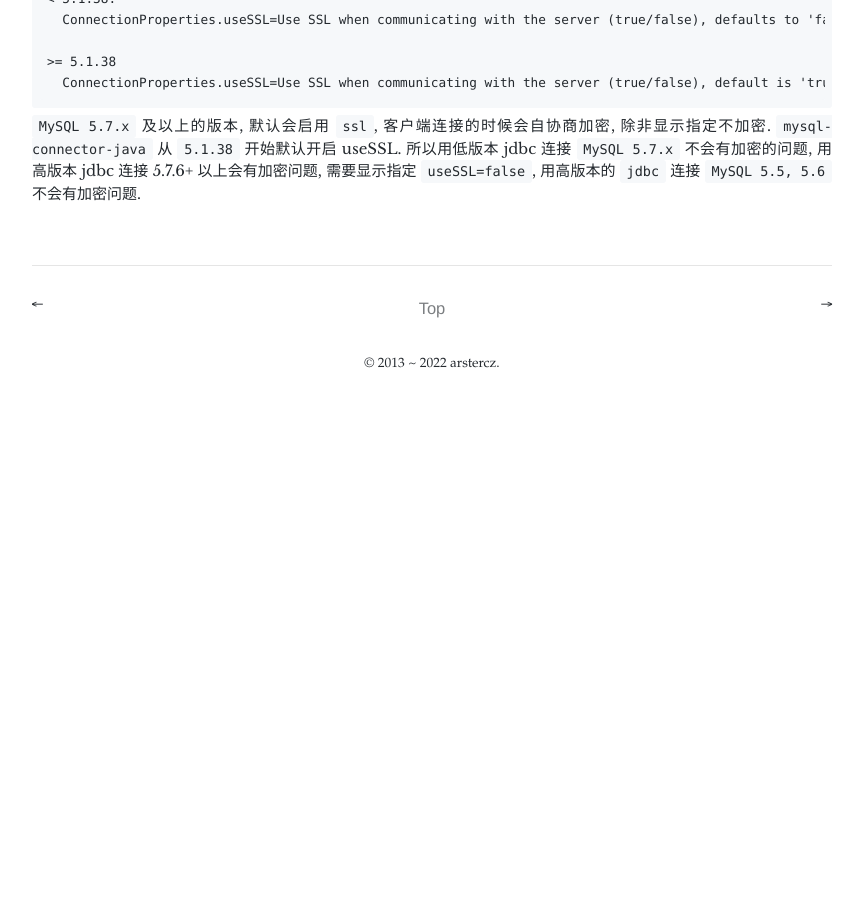
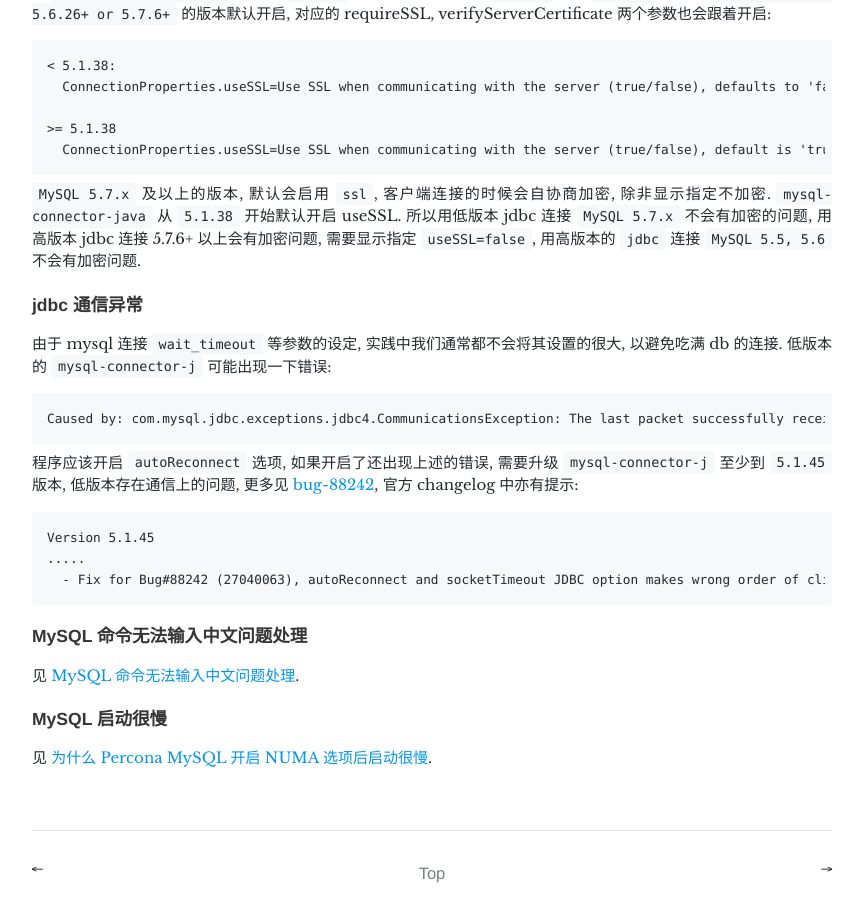
Before and after one commit to arstercz/arstercz.github.io, a Jekyll site: the page built from _posts/2020-10-23-mysql-jdbc-cause-issue-list.md, in a window 1280 px wide and 900 px high, scrolled down 1044 px. Shown: the whole window, without its empty margins (208-1071 px from the left). Built offline with Jekyll 4.4.1, drawn with Linux system fonts in a browser that asks for light colours; comment, search, counter and statistics services are not loaded; before the commit the page ends 1449 px from its top, so only the background shows below that; some of the changed text lies outside the part shown.

Commit message:
mv and add mysql jdbc issue list

````diff
--- a/_posts/2020-10-23-mysql-charset-cause-issue.md
+++ b/_posts/2020-10-23-mysql-jdbc-cause-issue-list.md
@@ -1,6 +1,6 @@
 ---
 layout: post
-title: "MySQL 编码不一致可能引起的问题"
+title: "MySQL 及 jdbc 问题汇总"
 tags: [mysql, charset, procedure]
 comments: false
 ---
@@ -10,6 +10,9 @@
 * [存储过程与编码](#存储过程与编码)
 * [jdbc 直接执行 sql](#jdbc-直连执行-sql)
 * [jdbc useSSL 参数变更](#jdbc-useSSL-参数变更)
+* [jdbc 通信异常](#jdbc-通信异常)
+* [MySQL 命令无法输入中文问题处理](MySQL-命令无法输入中文问题处理)
+* [MySQL 启动很慢](MySQL-启动很慢)
 
 ### 存储过程与编码
 
@@ -47,3 +50,26 @@
 ```
 
 `MySQL 5.7.x` 及以上的版本, 默认会启用 `ssl`, 客户端连接的时候会自协商加密, 除非显示指定不加密. `mysql-connector-java` 从 `5.1.38` 开始默认开启 useSSL. 所以用低版本 jdbc 连接 `MySQL 5.7.x` 不会有加密的问题, 用高版本 jdbc 连接 5.7.6+ 以上会有加密问题, 需要显示指定 `useSSL=false`, 用高版本的 `jdbc` 连接 `MySQL 5.5, 5.6` 不会有加密问题.
+
+### jdbc 通信异常
+
+由于 mysql 连接 `wait_timeout` 等参数的设定, 实践中我们通常都不会将其设置的很大, 以避免吃满 db 的连接. 低版本的 `mysql-connector-j` 可能出现一下错误:
+```
+Caused by: com.mysql.jdbc.exceptions.jdbc4.CommunicationsException: The last packet successfully received from the server was 39,579,221 milliseconds ago.  The last packet sent successfully to the server was 39,579,221 milliseconds ago. is longer than the server configured value of 'wait_timeout'. You should consider either expiring and/or testing connection validity before use in your application, increasing the server configured values for client timeouts, or using the Connector/J connection property 'autoReconnect=true' to avoid this problem.
+```
+
+程序应该开启 `autoReconnect` 选项, 如果开启了还出现上述的错误, 需要升级 `mysql-connector-j` 至少到 `5.1.45` 版本, 低版本存在通信上的问题, 更多见 [bug-88242](https://bugs.mysql.com/bug.php?id=88242), 官方 changelog 中亦有提示:
+
+```
+Version 5.1.45
+.....
+  - Fix for Bug#88242 (27040063), autoReconnect and socketTimeout JDBC option makes wrong order of client packet.
+```
+
+### MySQL 命令无法输入中文问题处理
+
+见 [MySQL 命令无法输入中文问题处理]({{ site.baseurl }}/mysql-can-not-input-chinese/).
+
+### MySQL 启动很慢
+
+见 [为什么 Percona MySQL 开启 NUMA 选项后启动很慢]({{ site.baseurl }}/percona-mysql-start-slowly/).
````
